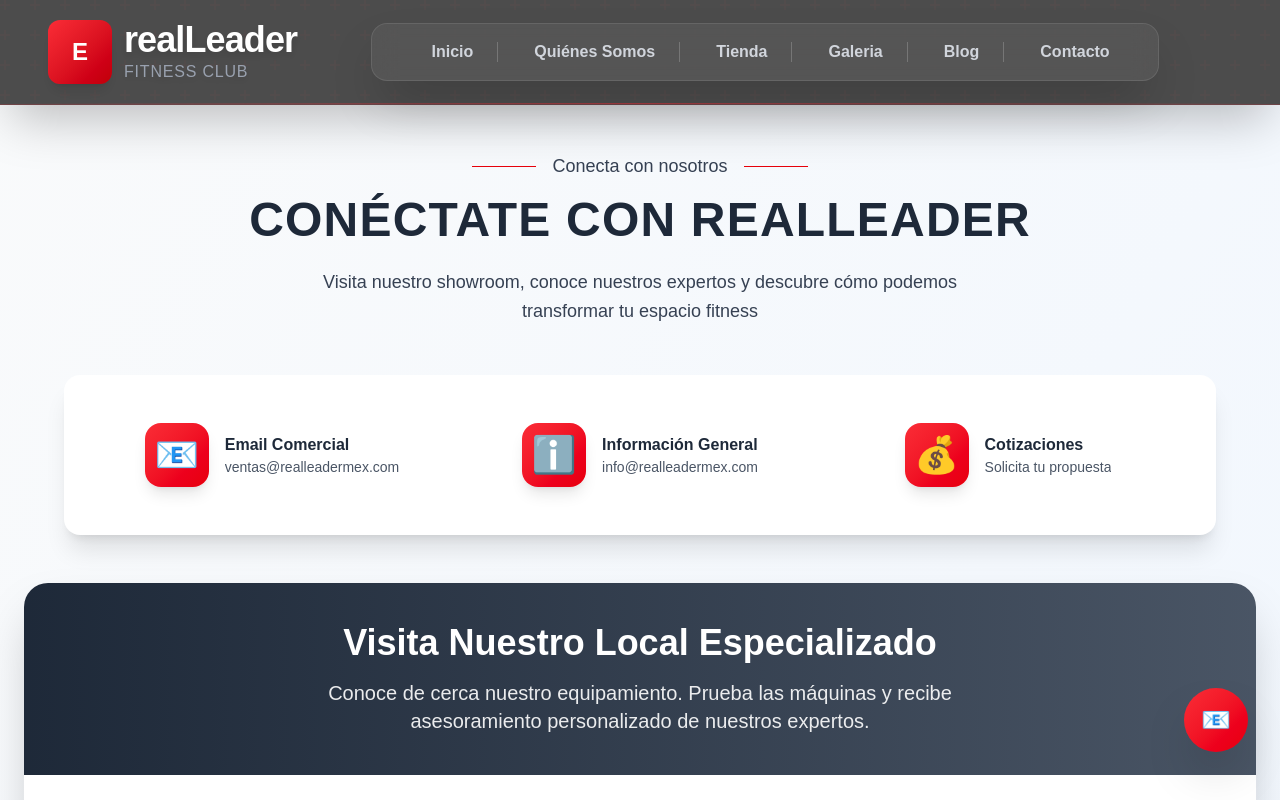
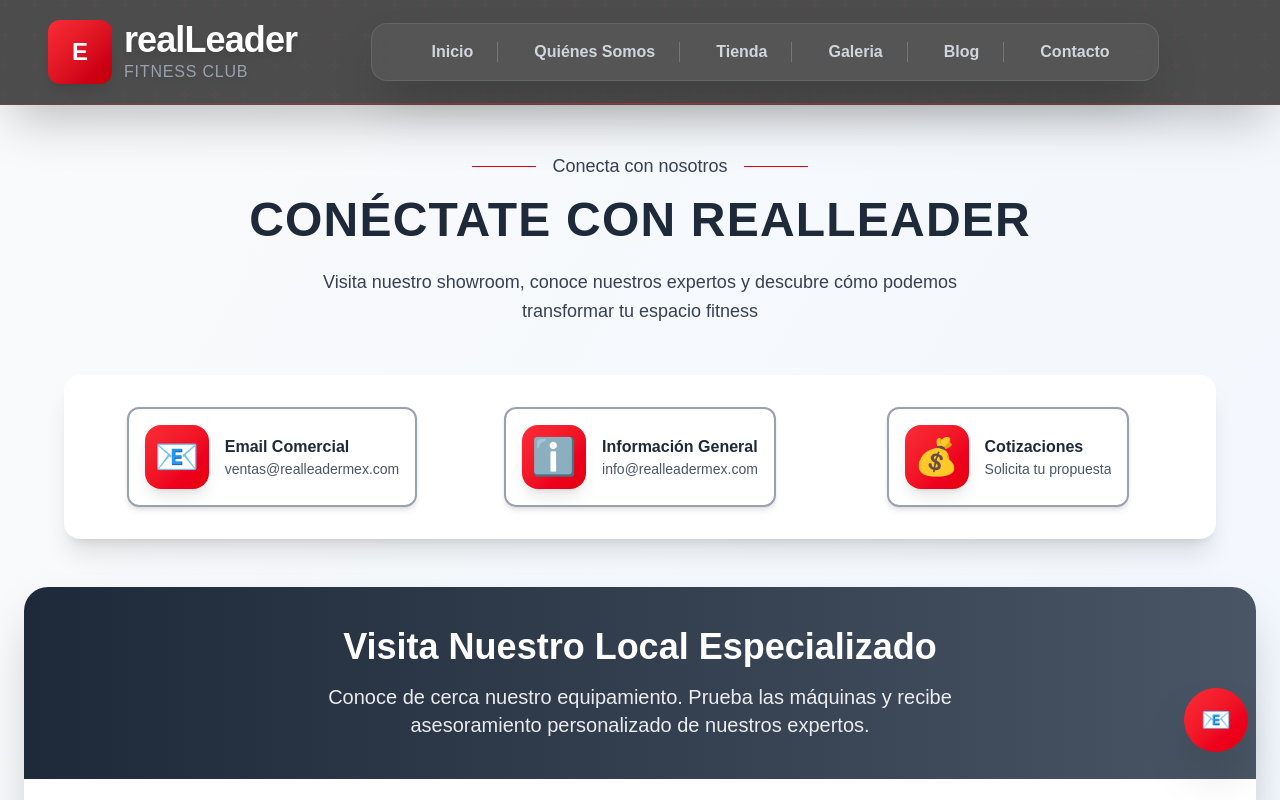
Before and after one commit to TeranHc/Gym1, a Next.js app: page /pages/horarios in a window 1280 px wide. Shown: the top 800 px of the page. Built offline with nearby package versions, Linux system fonts and the light colour scheme.

Commit message:
cambioproducto

```diff
--- a/src/app/pages/horarios/page.js
+++ b/src/app/pages/horarios/page.js
@@ -51,9 +51,9 @@ export default function Contact() {
         onClick={item.action}
         onMouseEnter={() => setIsHovered(idx)}
         onMouseLeave={() => setIsHovered(null)}
-            className={`mx-auto flex items-center gap-3 sm:gap-4 p-3 sm:p-4 rounded-lg lg:rounded-xl cursor-pointer transition-all duration-300 ${
-            isHovered === idx ? 'bg-gray-50 transform -translate-y-1 shadow-lg' : 'hover:bg-gray-50'
-            } active:scale-95`}
+        className={`mx-auto flex items-center gap-3 sm:gap-4 p-4 rounded-lg lg:rounded-xl cursor-pointer transition-all duration-300 border-2 border-gray-400 shadow-md hover:shadow-xl
+          ${isHovered === idx ? 'bg-gray-50 transform -translate-y-1 shadow-xl' : 'hover:bg-gray-50'}
+          active:scale-95`}
       >
         <div className="text-2xl sm:text-3xl lg:text-4xl bg-gradient-to-br from-red-500 to-red-600 text-white w-12 h-12 sm:w-14 sm:h-14 lg:w-16 lg:h-16 rounded-xl lg:rounded-2xl flex items-center justify-center shadow-lg flex-shrink-0">
           {item.icon}
@@ -66,6 +66,7 @@ export default function Contact() {
     ))}
   </div>
 </div>
+
 
 
       {/* Showroom Section */}
```
Lines whose indentation alone changed are shown as unchanged.
